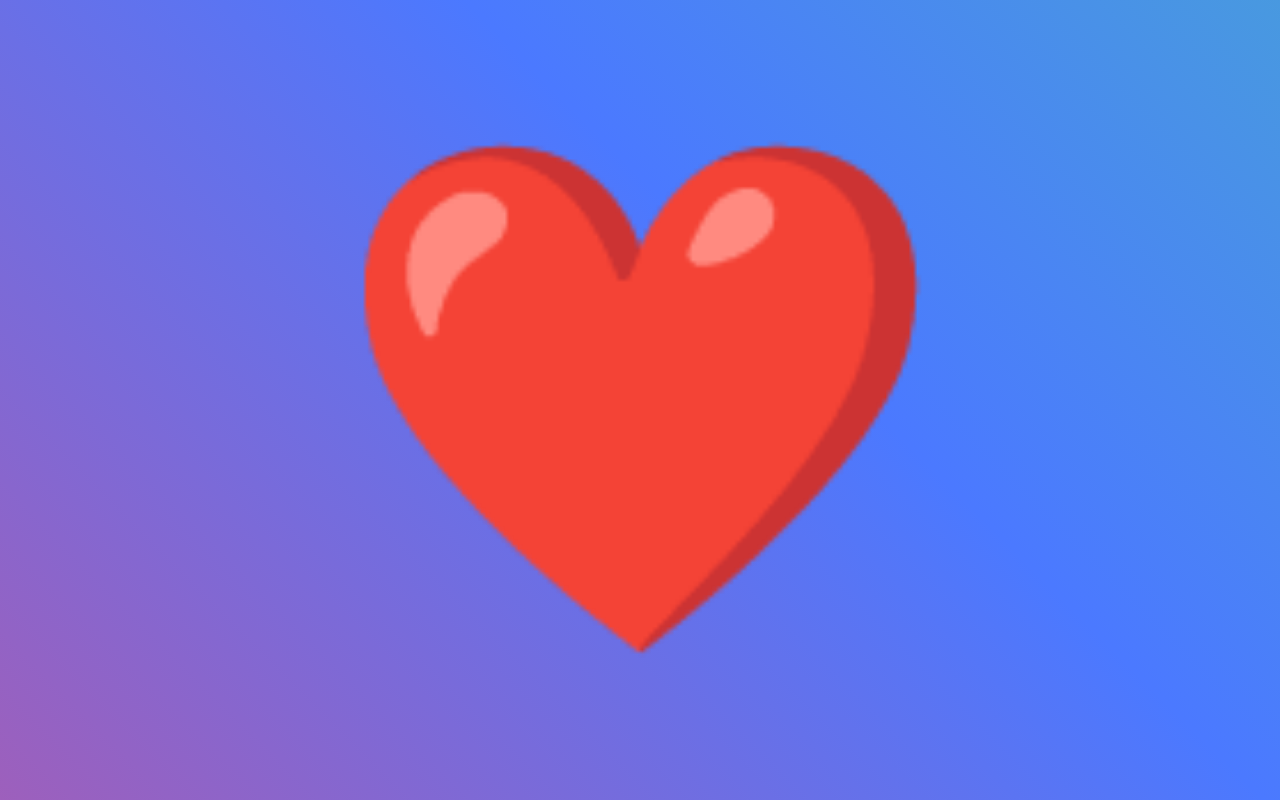
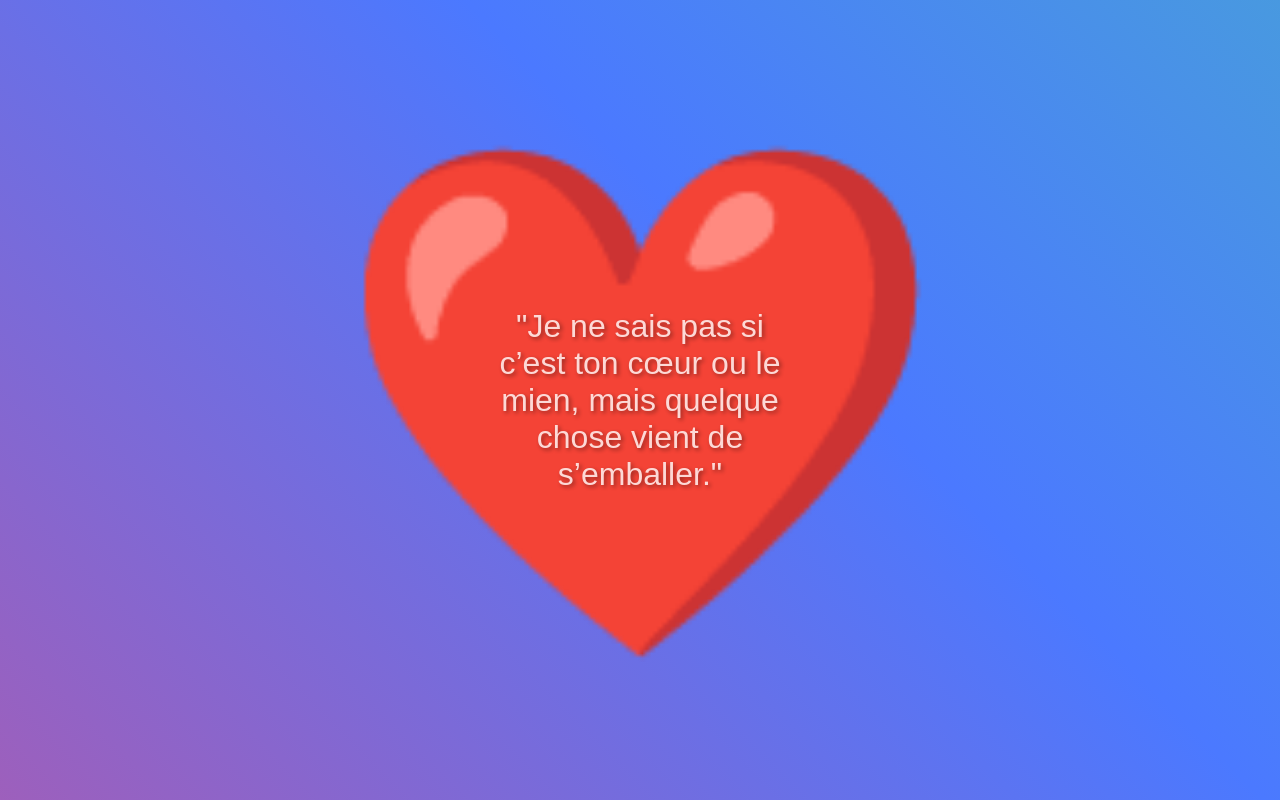
Before and after one commit to thomas-thd/test-, a plain HTML site: page index.html in a window 1280 px wide. Drawn offline with Linux system fonts and the light colour scheme.

Commit message:
Update index.html

```diff
--- a/index.html
+++ b/index.html
@@ -16,6 +16,7 @@
       background: linear-gradient(45deg, #ff4b5c, #ff416c, #4b79ff, #42e695);
       background-size: 400% 400%;
       animation: gradientAnimation 10s infinite alternate;
+      font-family: 'Arial', sans-serif;
     }
 
     @keyframes gradientAnimation {
@@ -27,14 +28,44 @@
       }
     }
 
+    .heart-container {
+      text-align: center;
+      position: relative;
+    }
+
     .heart-emoji {
-      font-size: 500px; /* Taille du cœur */
-      text-align: center;
+      font-size: 500px;
       line-height: 1;
+    }
+
+    .disquette-text {
+      position: absolute;
+      top: 50%;
+      left: 50%;
+      transform: translate(-50%, -50%);
+      color: white;
+      font-size: 2rem;
+      text-shadow: 2px 2px 4px rgba(0, 0, 0, 0.5);
+      padding: 10px;
+      animation: textAnimation 2s ease-in-out infinite alternate;
+    }
+
+    @keyframes textAnimation {
+      0% {
+        opacity: 0.6;
+        transform: translate(-50%, -55%);
+      }
+      100% {
+        opacity: 1;
+        transform: translate(-50%, -45%);
+      }
     }
   </style>
 </head>
 <body>
-  <div class="heart-emoji">❤️</div>
+  <div class="heart-container">
+    <div class="heart-emoji">❤️</div>
+    <div class="disquette-text">"Je ne sais pas si c’est ton cœur ou le mien, mais quelque chose vient de s’emballer."</div>
+  </div>
 </body>
 </html>
```
